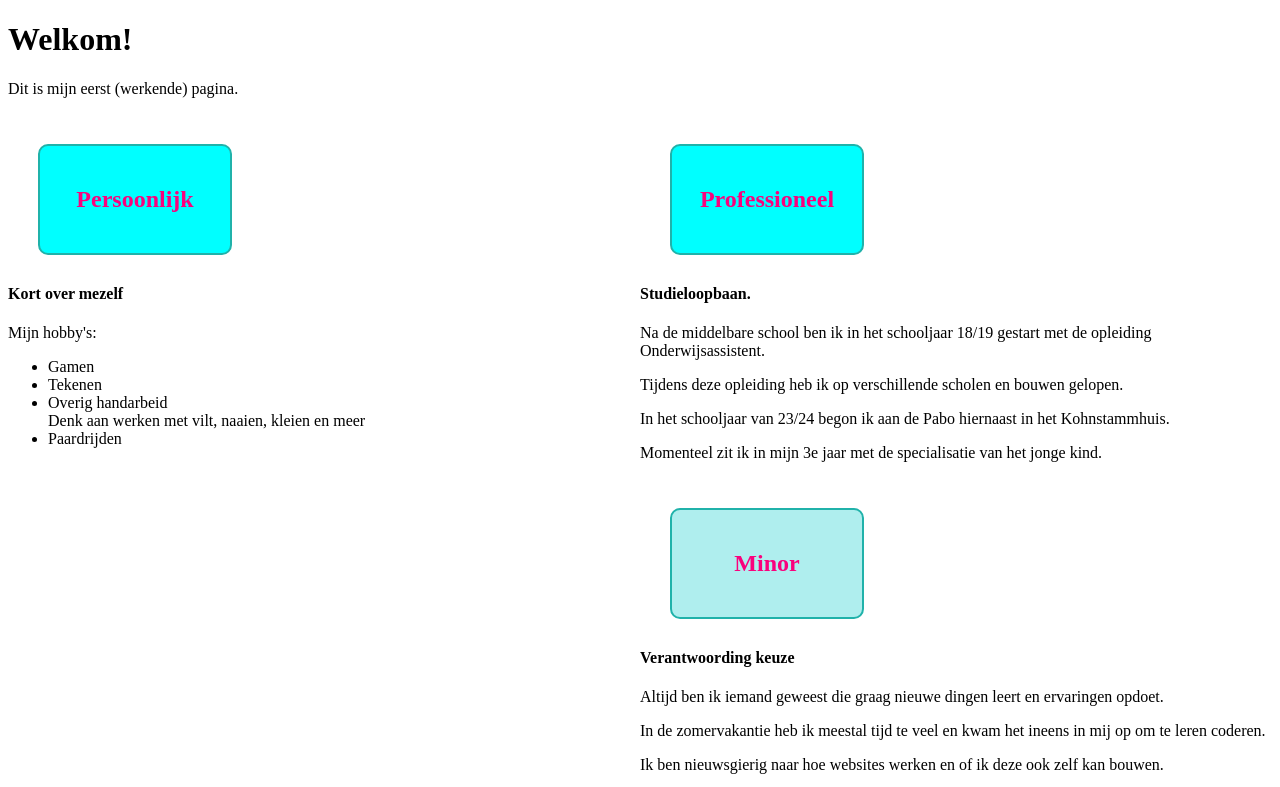
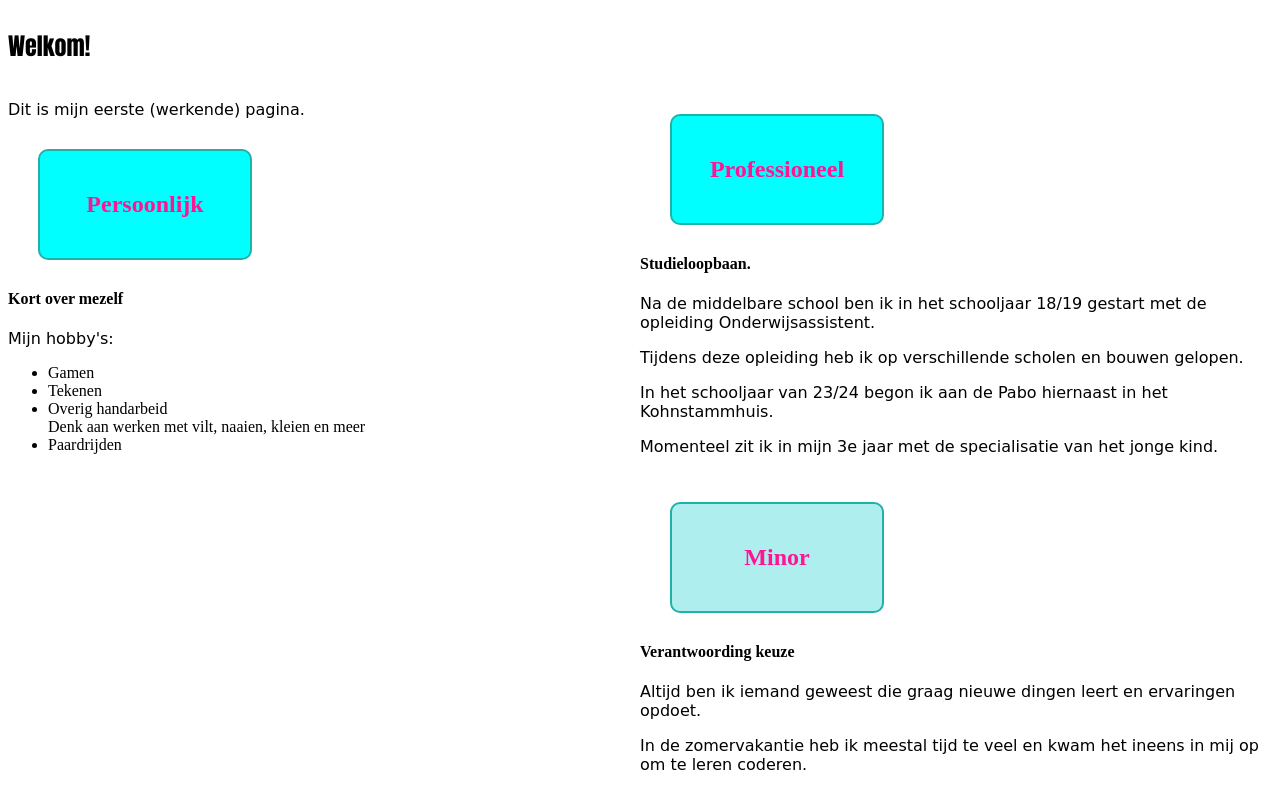
Before and after one commit to Eva041202/Website-1-jezelf, a plain HTML site: page index.html in a window 1280 px wide. Shown: the top 787 px of the page. Drawn offline with Linux system fonts and the light colour scheme.

Commit message:
Add files via upload

```diff
--- a/index.html
+++ b/index.html
@@ -3,15 +3,17 @@
     <head>
         <title>Eva Stam</title>
         <link rel="stylesheet" href=style.css>
+        <script src="script.js"></script>
     </head>
     <body>
-        <h1>Welkom!</h1>
-        <p>Dit is mijn eerst (werkende) pagina.</p>
+        <section class="bodyGrid">
+            <h1>Welkom!</h1>
+        </section>
 
         <main>
 
             <section>
-
+                <p>Dit is mijn eerste (werkende) pagina.</p>
                 <div class="item"><h2>Persoonlijk</h2></div>
                 <h4>Kort over mezelf</h4>
                 <p>Mijn hobby's:</p>
--- a/style.css
+++ b/style.css
@@ -1,6 +1,26 @@
 html {
 
-     Color-scheme: Light dark;
+    color-scheme: light dark;
+    --background: white;
+    --heading-color: deeppink;
+    --item-color: aqua;
+    --box-color: paleturquoise;
+    @media (prefers-color-scheme: dark) {
+        --background: black;
+        --heading-color: lightseagreen;
+        --item-color: deeppink;
+        --box-color: hotpink;
+    }
+}
+
+body {
+    background-color: var(--background);
+}
+
+.bodyGrid {
+    display: grid;
+    grid-template-columns: 1fr 1fr;
+    grid-column-start: 2;
 }
 
 main {
@@ -15,6 +35,7 @@ main {
 .container {
     display: flex;
     gap: 600px;
+    color: var(--heading-color);
 }
 
 .item,.box {
@@ -22,19 +43,34 @@ main {
     padding: 20px;
     margin: 30px;
     border-radius: 10px;
-    max-width: 150px;
+    max-width: 170px;
     display: grid;
     justify-items: center;
 }
 
 .item {
     background-color: aqua;
+    color: var(--item-color);
 }
 
 .box {
     background-color: paleturquoise;
+    color: var(--box-color);
+}
+
+h1 {
+    font-family: impact;
 }
 
 h2 {
-    color: rgb(250, 1, 125)
+    color: var(--heading-color);
+    font-family: papyrus;
 }
+
+h4 {
+    font-family: papyrus;
+}
+
+p {
+    font-family: cursive;
+}
```
Also changed, not shown: dag_04/24.jpg (added), 3 other files.
